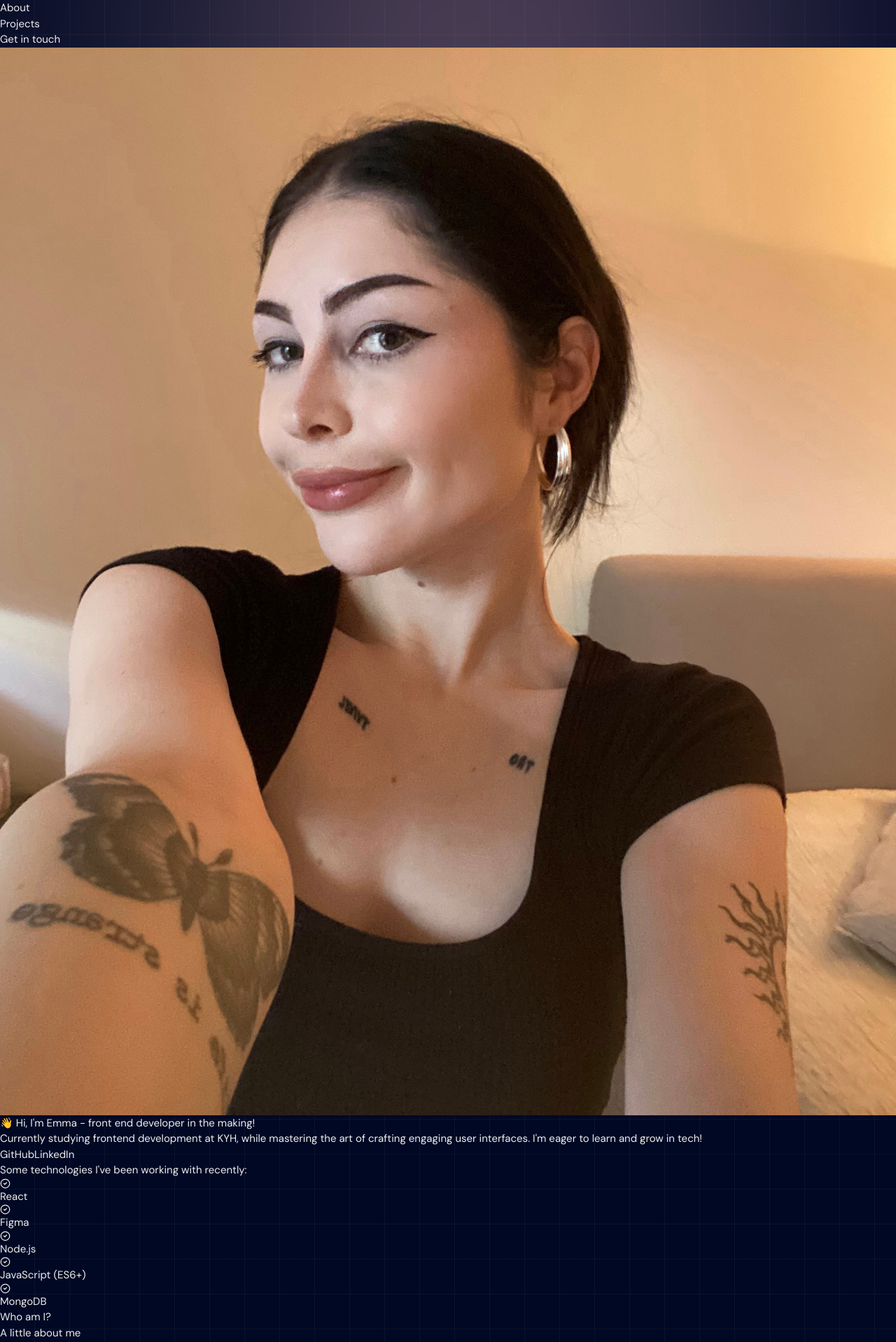
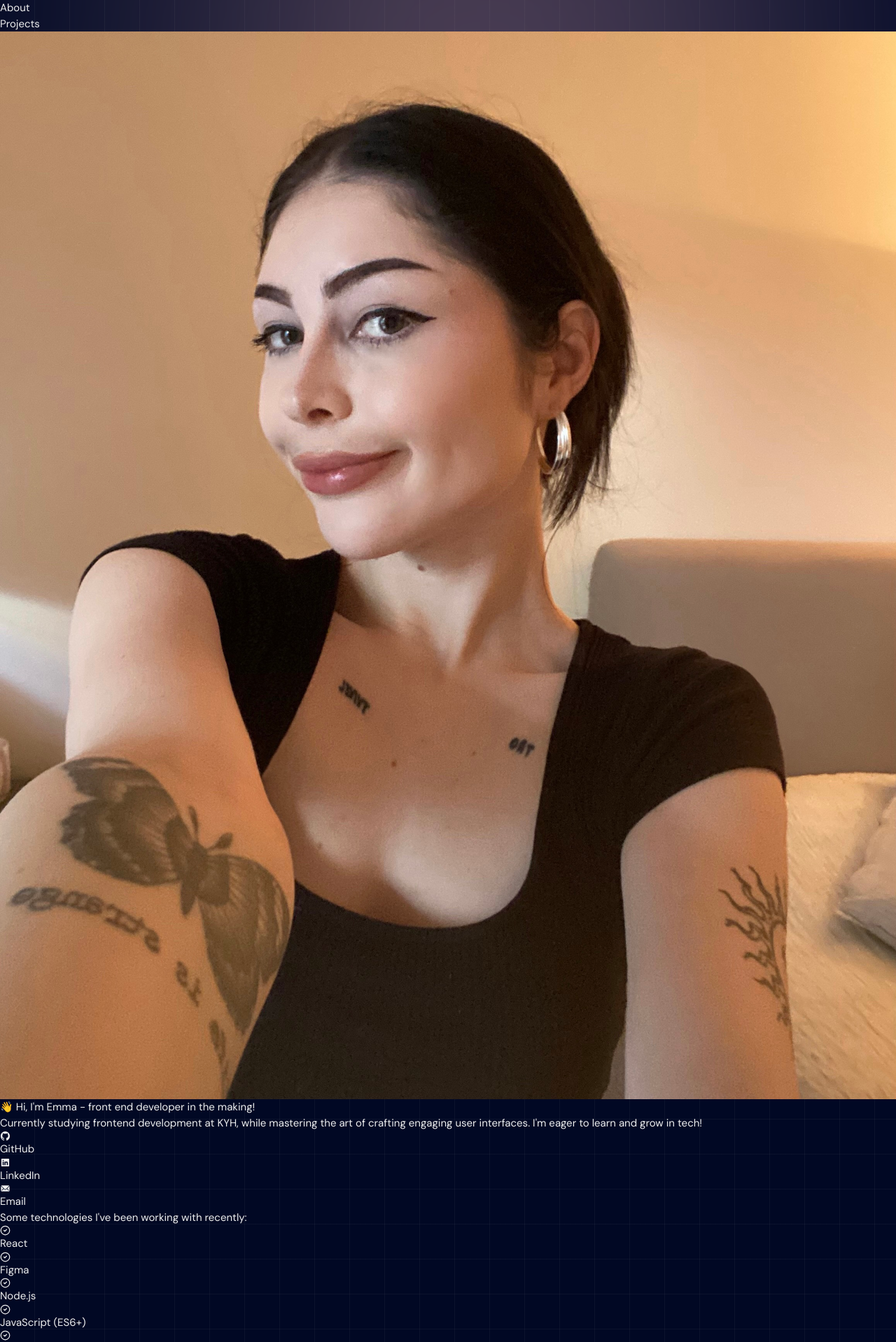
Before and after one commit to emmaoliviamellgren/portfolio, a React (Vite) app: page / in a window 1280 px wide. Shown: the top 1918 px of the page at 70% size. Built offline with nearby package versions, Linux system fonts and the light colour scheme.

Commit message:
Small fixes

```diff
--- a/src/App.jsx
+++ b/src/App.jsx
@@ -3,16 +3,14 @@ import ProfileCard from './components/content/ProfileCard';
 import PreviousWork from './components/content/Projects';
 import About from './components/content/About';
 import Footer from './components/Footer';
-import Contact from './components/content/Contact';
 
 const App = () => {
     return (
-        <div className='w-screen selection:bg-pink-500 selection:text-[#eee]'>
+        <div className='w-screen selection:bg-pink-500 selection:text-[#eee] overflow-x-hidden'>
             <Navbar />
             <ProfileCard />
             <About />
             <PreviousWork />
-            <Contact />
             <Footer />
         </div>
     );
--- a/src/components/Footer.jsx
+++ b/src/components/Footer.jsx
@@ -20,7 +20,7 @@ const Footer = () => {
                     </a>
                 </li>
             </ul>
-            <p className='text-sm text-slate-500'>
+            <p className='text-xs sm:text-sm text-slate-500'>
                 For my full CV, please check in my Linkedin.
             </p>
         </footer>
--- a/src/components/Navbar.jsx
+++ b/src/components/Navbar.jsx
@@ -25,13 +25,6 @@ const Navbar = () => {
                         Projects
                     </a>
                 </li>
-                <li>
-                    <a
-                        className={`transition ease-in-out duration-50 hover:opacity-80`}
-                        href='#contact'>
-                        Get in touch
-                    </a>
-                </li>
             </ul>
         </nav>
     );
--- a/src/components/content/Contact.jsx
+++ /dev/null
@@ -1,6 +0,0 @@
-const Contact = () => {
-  return (
-    <section id='contact'></section>
-  )
-}
-export default Contact
--- a/src/components/content/ProfileCard.jsx
+++ b/src/components/content/ProfileCard.jsx
@@ -1,5 +1,6 @@
 import Emma from '../../assets/Emma.jpg';
 import { LuCheckCircle2 } from 'react-icons/lu';
+import { IoIosMail, IoLogoGithub, IoLogoLinkedin } from 'react-icons/io';
 
 const ProfileCard = () => {
     return (
@@ -32,16 +33,30 @@ const ProfileCard = () => {
                         . I'm eager to learn and grow in tech!
                     </p>
                     {/* Links */}
-                    <div className='mt-12 flex justify-center gap-4'>
+                    <div className='mt-12 flex justify-center gap-2'>
                         <a
-                            className='border border-stone-500 transition ease-in-out duration-50 hover:opacity-80 rounded-md px-4 py-2'
+                            className='border border-stone-500 transition ease-in-out duration-50 hover:opacity-80 rounded-md px-4 py-2 flex items-center gap-1.5'
                             href='https://github.com/emmaoliviamellgren'>
-                            GitHub
+                            <span>
+                                <IoLogoGithub />
+                            </span>{' '}
+                            <p>GitHub</p>
                         </a>
                         <a
-                            className='border border-stone-500 transition ease-in-out duration-50 hover:opacity-80 rounded-md px-4 py-2'
+                            className='border border-stone-500 transition ease-in-out duration-50 hover:opacity-80 rounded-md px-4 py-2 flex items-center gap-1.5'
                             href='https://linkedin.com/in/emma-m-945954192'>
-                            LinkedIn
+                            <span>
+                                <IoLogoLinkedin />
+                            </span>{' '}
+                            <p>LinkedIn</p>
+                        </a>
+                        <a
+                            className='border border-stone-500 transition ease-in-out duration-50 hover:opacity-80 rounded-md px-4 py-2 flex items-center gap-1.5'
+                            href='mailto:mellgrenemma0@gmail.com'>
+                            <span>
+                                <IoIosMail />
+                            </span>{' '}
+                            <p>Email</p>
                         </a>
                     </div>
                 </div>
@@ -49,11 +64,11 @@ const ProfileCard = () => {
 
             {/* Languages container */}
             <div className='mx-auto text-center flex flex-col'>
-                <div className='flex flex-col gap-4 lg:gap-12 justify-center items-center w-screen h-fit backdrop-blur-md bg-white/5 mt-12 px-6 lg:px-40 py-6 lg:py-20'>
+                <div className='flex flex-col gap-8 lg:gap-12 justify-center items-center w-screen h-fit backdrop-blur-md bg-white/5 mt-12 px-6 lg:px-40 py-6 lg:py-20'>
                     <p className='text-xs sm:text-sm lg:text-lg'>
                         Some technologies I've been working with recently:
                     </p>
-                    <ul className='flex flex-row gap-4 md:text-2xl leading-10'>
+                    <ul className='flex flex-row justify-center flex-wrap md:flex-nowrap gap-4 md:text-2xl leading-3'>
                         <li className='flex items-center gap-2'>
                             <LuCheckCircle2 className='text-sky-500' /> React
                         </li>
@@ -65,7 +80,8 @@ const ProfileCard = () => {
                         </li>
                         <li className='flex items-center gap-2'>
                             <LuCheckCircle2 className='text-sky-500' />{' '}
-                            JavaScript <span className='text-sm'>(ES6+)</span>
+                            JavaScript{' '}
+                            <span className='text-xs sm:text-sm'>(ES6+)</span>
                         </li>
                         <li className='flex items-center gap-2'>
                             <LuCheckCircle2 className='text-sky-500' /> MongoDB
```
